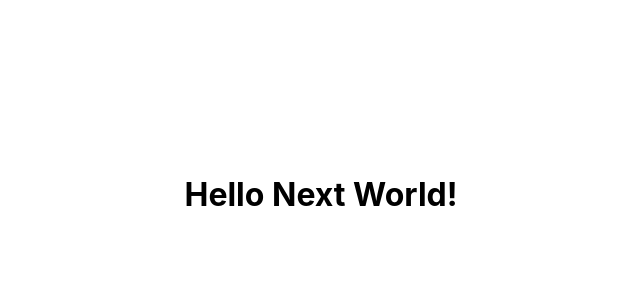
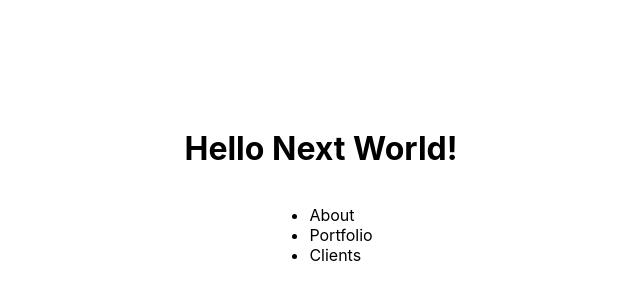
Before and after one commit to VrushabBayas/nextjs-app-router, a Next.js app: page / in a window 1280 px wide. Shown: the part 206-506 px from the top of the page, without its empty margins (319-959 px from the left). Built offline with nearby package versions, Linux system fonts and the light colour scheme.

Commit message:
Add navigation links to home page

```diff
--- a/pages/index.js
+++ b/pages/index.js
@@ -1,9 +1,21 @@
-import styles from '../styles/Home.module.css'
+import Link from "next/link";
+import styles from "../styles/Home.module.css";
 
 export default function Home() {
   return (
     <div className={styles.container}>
       <h1>Hello Next World!</h1>
+      <ul>
+        <li>
+          <Link href="/about">About</Link>
+        </li>
+        <li>
+          <Link href="/portfolio">Portfolio</Link>
+        </li>
+        <li>
+          <Link href="/clients">Clients</Link>
+        </li>
+      </ul>
     </div>
-  )
+  );
 }
```
